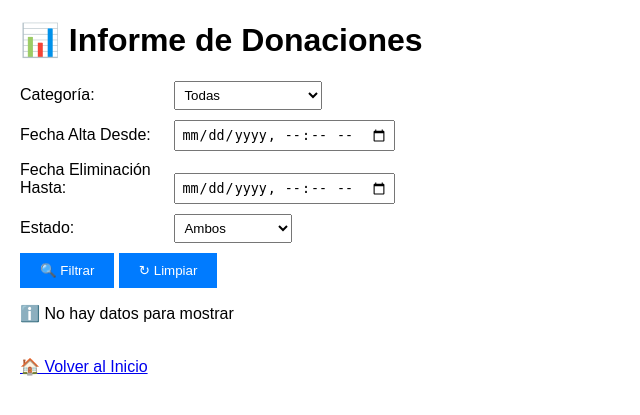
After one commit to anavazquez141/TP-RPC, a Flask app: template client/views/templates/informe_donaciones.html in a window 1280 px wide. The commit adds this page. Shown: the top 415 px of the page, without its empty margins (0-640 px from the left). Run offline with Flask 3, Linux system fonts and the light colour scheme; the template is opened without the code that fills it, so the values that code supplies are empty; parts of the project's set-up code (start-up, migrations or seed data) failed here and were passed over.

Commit message:
modifique proto y agregue nuevos metodos y controllers para los nuevos modulos

```diff
--- a/client/app.py
+++ b/client/app.py
@@ -675,5 +675,44 @@ def enviar_oferta():
     return redirect(url_for('form_oferta'))
 
 
+@app.route('/informe-donaciones', methods=['GET', 'POST'])
+@requiere_autenticacion(cliente_usuario)
+@requiere_rol_presidente_o_vocal(cliente_usuario)
+def informe_donaciones():
+    informe = []
+    categoria = None
+    fecha_desde = None
+    fecha_hasta = None
+    eliminado = None
+
+    if request.method == 'POST':
+        # Construir el filtro desde el formulario
+        filtro = {}
+        categoria = request.form.get('categoria')
+        if categoria:
+            filtro['categoria'] = categoria
+        fecha_desde = request.form.get('fechaDesde')
+        if fecha_desde:
+            filtro['fechaDesde'] = fecha_desde
+        fecha_hasta = request.form.get('fechaHasta')
+        if fecha_hasta:
+            filtro['fechaHasta'] = fecha_hasta
+        eliminado = request.form.get('eliminado')
+        if eliminado:
+            filtro['eliminado'] = eliminado.lower() == 'true'
+
+        # Llamar al cliente con el token de la sesión
+        informe = cliente_donacion.obtener_informe_donaciones(session['token'], filtro)
+
+    return render_template(
+        'informe_donaciones.html',
+        informe=informe,
+        categoria=categoria,
+        fecha_desde=fecha_desde,
+        fecha_hasta=fecha_hasta,
+        eliminado=eliminado
+    )
+
+
 if __name__ == '__main__':
     app.run(debug=True, host='0.0.0.0', port=5001)
--- a/client/proto/donacionService_pb2_grpc.py
+++ b/client/proto/donacionService_pb2_grpc.py
@@ -85,6 +85,11 @@ class DonacionServiceStub(object):
                 request_serializer=donacionService__pb2.ListarOfertasRequest.SerializeToString,
                 response_deserializer=donacionService__pb2.ListarOfertasResponse.FromString,
                 _registered_method=True)
+        self.listarDonacionesConEliminado = channel.unary_unary(
+                '/DonacionService/listarDonacionesConEliminado',
+                request_serializer=donacionService__pb2.ListarDonacionesRequest.SerializeToString,
+                response_deserializer=donacionService__pb2.ListarDonacionesConEliminadoResponse.FromString,
+                _registered_method=True)
 
 
 class DonacionServiceServicer(object):
@@ -151,6 +156,12 @@ class DonacionServiceServicer(object):
         context.set_details('Method not implemented!')
         raise NotImplementedError('Method not implemented!')
 
+    def listarDonacionesConEliminado(self, request, context):
+        """Missing associated documentation comment in .proto file."""
+        context.set_code(grpc.StatusCode.UNIMPLEMENTED)
+        context.set_details('Method not implemented!')
+        raise NotImplementedError('Method not implemented!')
+
 
 def add_DonacionServiceServicer_to_server(servicer, server):
     rpc_method_handlers = {
@@ -203,6 +214,11 @@ def add_DonacionServiceServicer_to_server(servicer, server):
                     servicer.listarOfertas,
                     request_deserializer=donacionService__pb2.ListarOfertasRequest.FromString,
                     response_serializer=donacionService__pb2.ListarOfertasResponse.SerializeToString,
+            ),
+            'listarDonacionesConEliminado': grpc.unary_unary_rpc_method_handler(
+                    servicer.listarDonacionesConEliminado,
+                    request_deserializer=donacionService__pb2.ListarDonacionesRequest.FromString,
+                    response_serializer=donacionService__pb2.ListarDonacionesConEliminadoResponse.SerializeToString,
             ),
     }
     generic_handler = grpc.method_handlers_generic_handler(
@@ -485,3 +501,30 @@ class DonacionService(object):
             timeout,
             metadata,
             _registered_method=True)
+
+    @staticmethod
+    def listarDonacionesConEliminado(request,
+            target,
+            options=(),
+            channel_credentials=None,
+            call_credentials=None,
+            insecure=False,
+            compression=None,
+            wait_for_ready=None,
+            timeout=None,
+            metadata=None):
+        return grpc.experimental.unary_unary(
+            request,
+            target,
+            '/DonacionService/listarDonacionesConEliminado',
+            donacionService__pb2.ListarDonacionesRequest.SerializeToString,
+            donacionService__pb2.ListarDonacionesConEliminadoResponse.FromString,
+            options,
+            channel_credentials,
+            insecure,
+            call_credentials,
+            compression,
+            wait_for_ready,
+            timeout,
+            metadata,
+            _registered_method=True)
--- a/client/views/templates/donaciones.html
+++ b/client/views/templates/donaciones.html
@@ -68,6 +68,7 @@
     <div class="actions">
         <a href="{{ url_for('agregar_donacion') }}" class="btn primary">Agregar Donación</a>
         <a href="{{ url_for('ofertas') }}" class="btn primary">Ver Ofertas</a>
+        <a href="{{ url_for('informe_donaciones') }}" class="btn primary">Informe de donaciones</a>
     </div>
 
         <!-- Tabla de donaciones -->
--- /dev/null
+++ b/client/views/templates/informe_donaciones.html
@@ -0,0 +1,81 @@
+<!DOCTYPE html>
+<html lang="es">
+<head>
+    <meta charset="UTF-8">
+    <title>Informe de Donaciones</title>
+    <style>
+        body { font-family: Arial, sans-serif; margin: 20px; }
+        .form-group { margin: 10px 0; }
+        label { display: inline-block; width: 150px; }
+        input, select { padding: 5px; margin-right: 10px; }
+        button { padding: 10px 20px; background: #007bff; color: white; border: none; cursor: pointer; }
+        table { border-collapse: collapse; width: 100%; margin-top: 20px; }
+        th, td { border: 1px solid #ddd; padding: 8px; text-align: left; }
+        th { background-color: #f2f2f2; }
+        .total { font-weight: bold; background-color: #e9ecef; }
+    </style>
+</head>
+<body>
+    <h1>📊 Informe de Donaciones</h1>
+
+    <!-- FILTROS -->
+    <form method="POST">
+        <div class="form-group">
+            <label>Categoría:</label>
+            <select name="categoria">
+                <option value="">Todas</option>
+                <option value="ROPA" {{ 'selected' if categoria == 'ROPA' }}>👕 Ropa</option>
+                <option value="ALIMENTOS" {{ 'selected' if categoria == 'ALIMENTOS' }}>🍞 Alimentos</option>
+                <option value="JUGUETES" {{ 'selected' if categoria == 'JUGUETES' }}>🎲 Juguetes</option>
+                <option value="UTILES_ESCOLARES" {{ 'selected' if categoria == 'UTILES_ESCOLARES' }}>📚 Útiles Escolares</option>
+            </select>
+        </div>
+
+        <div class="form-group">
+            <label>Fecha Alta Desde:</label>
+            <input type="datetime-local" name="fechaDesde" value="{{ fecha_desde or '' }}">
+        </div>
+
+        <div class="form-group">
+            <label>Fecha Eliminación Hasta:</label>
+            <input type="datetime-local" name="fechaHasta" value="{{ fecha_hasta or '' }}">
+        </div>
+
+        <div class="form-group">
+            <label>Estado:</label>
+            <select name="eliminado">
+                <option value="">Ambos</option>
+                <option value="false" {{ 'selected' if eliminado == 'false' }}>✅ Activas</option>
+                <option value="true" {{ 'selected' if eliminado == 'true' }}>🗑️ Eliminadas</option>
+            </select>
+        </div>
+
+        <button type="submit">🔍 Filtrar</button>
+        <a href="{{ url_for('informe_donaciones') }}"><button type="button">↻ Limpiar</button></a>
+    </form>
+
+    <!-- RESULTADOS -->
+    {% if informe %}
+    <h2>Resultados: {{ informe|length }} registros</h2>
+    <table>
+        <tr>
+            <th>Categoría</th>
+            <th>Estado</th>
+            <th>Total Cantidad</th>
+        </tr>
+        {% for item in informe %}
+        <tr class="{{ 'total' if loop.last else '' }}">
+            <td>{{ item.categoria }}</td>
+            <td>{{ '🗑️ Eliminada' if item.eliminado else '✅ Activa' }}</td>
+            <td>{{ item.totalCantidad }}</td>
+        </tr>
+        {% endfor %}
+    </table>
+    {% else %}
+    <p>ℹ️ No hay datos para mostrar</p>
+    {% endif %}
+
+    <br>
+    <a href="{{ url_for('index') }}">🏠 Volver al Inicio</a>
+</body>
+</html>
```
Also changed, not shown: client/cliente_donacion.py (+86 -0 lines), client/proto/donacionService_pb2.py (+9 -5 lines), 1 other file.
